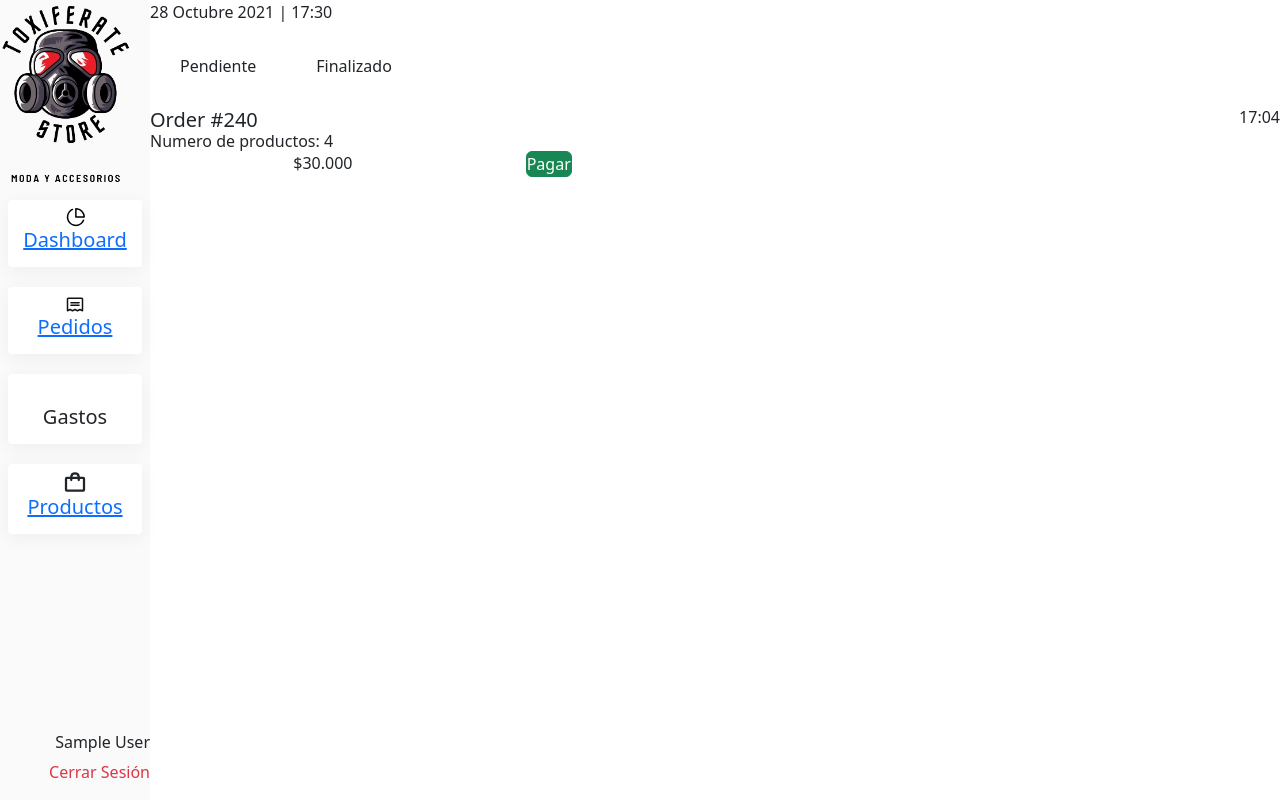
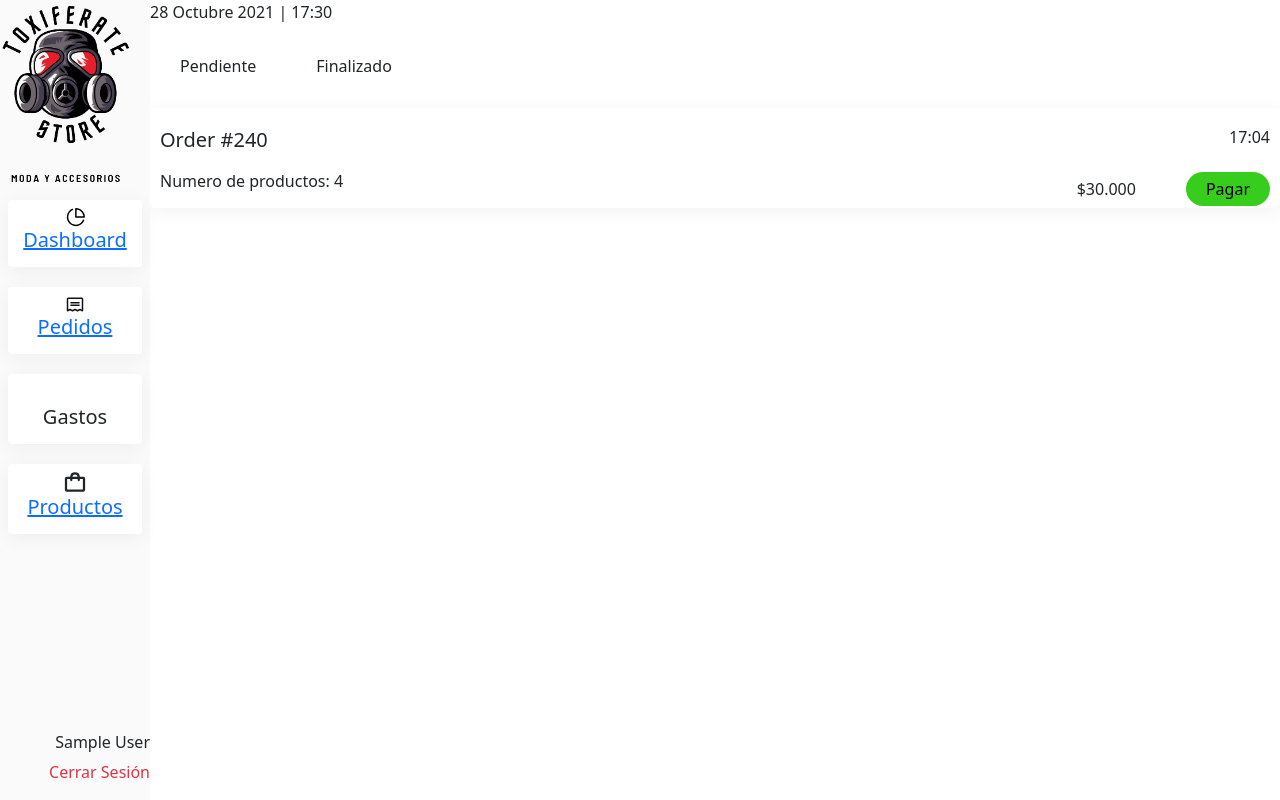
Before and after one commit to savelasquezs/Sistemainventario, a Vue app: page /pedidos in a window 1280 px wide. Built offline with nearby package versions, Linux system fonts and the light colour scheme; no server answers; the database is empty; sample sign-in values are in the browser's storage; some icons are missing.

Commit message:
feat: :zap: listo prototipo de elemento de venta
se creo el prototipo con css de como debe aparecer cada venta en su pagina

```diff
--- a/src/views/Ventas.vue
+++ b/src/views/Ventas.vue
@@ -7,16 +7,16 @@
     </ul>
 
     <ul>
-      <li class="container">
-        <div class="container d-flex justify-content-between w-100">
+      <li class="gasto">
+        <div class="gasto-head">
           <h5>Order #240</h5>
           <h6>17:04</h6>
         </div>
-        <div class="container gride justify-content-between">
+        <div class="gasto-head">
           <h6>Numero de productos: 4</h6>
-          <div class="d-flex justify-content-evenly w-50">
+          <div class="gasto-detail">
             <p>$30.000</p>
-            <button class="btn btn-success buttonPagar">Pagar</button>
+            <button class="buttonPagar">Pagar</button>
           </div>
         </div>
       </li>
@@ -31,6 +31,46 @@ export default {
 </script>
 
 <style scoped lang="scss">
+.gasto {
+  display: flex;
+  flex-direction: column;
+  align-items: flex-start;
+  padding: 20px 10px;
+  gap: 20px;
+  height: 100px;
+  border-radius: 5px;
+
+  /* Dark Blue */
+
+  box-shadow: 0px 4px 20px rgba(0, 0, 0, 0.05);
+  &:hover {
+    background: #003049;
+    color: #ffff;
+  }
+}
+.buttonPagar {
+  background: #36cd1d;
+  border-radius: 30px;
+  padding: 5px 20px;
+  border: none;
+}
+.gasto-detail {
+  display: flex;
+  flex-direction: row;
+  justify-content: center;
+  align-items: center;
+  padding: 0px;
+  gap: 20px;
+}
+.gasto-head {
+  display: flex;
+  flex-direction: row;
+  justify-content: space-between;
+  align-items: flex-start;
+  padding: 0px;
+  gap: 20px;
+  width: 100%;
+}
 * {
   margin: 0;
   padding: 0;
```
